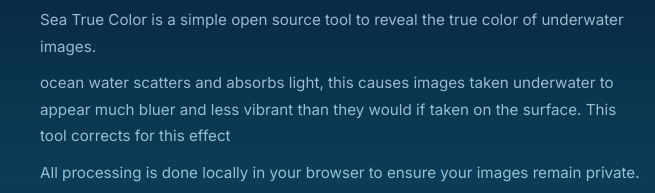
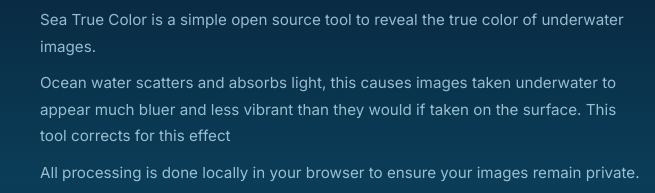
Before and after one commit to jbc2001/SeaTrueColor, a plain HTML site: page index.html in a window 1280 px wide. Shown: the part 940-1133 px from the top of the page, 300-955 px from the left. Drawn offline with Linux system fonts and the light colour scheme.

Commit message:
Update index.html

```diff
--- a/index.html
+++ b/index.html
@@ -76,7 +76,7 @@
         <section class="content-section">
             <h2>About Sea True Color</h2>
             <p>Sea True Color is a simple open source tool to reveal the true color of underwater images.</p>
-            <p>ocean water scatters and absorbs light, this causes images taken underwater to appear much bluer and less
+            <p>Ocean water scatters and absorbs light, this causes images taken underwater to appear much bluer and less
                 vibrant than they would if taken on the surface. This tool corrects for this effect</p>
             <p>All processing is done locally in your browser to ensure your images remain private.</p>
             <p>Code released freely under MIT license. <a href="https://github.com/jbc2001/SeaTrueColor" target="_blank"
```
